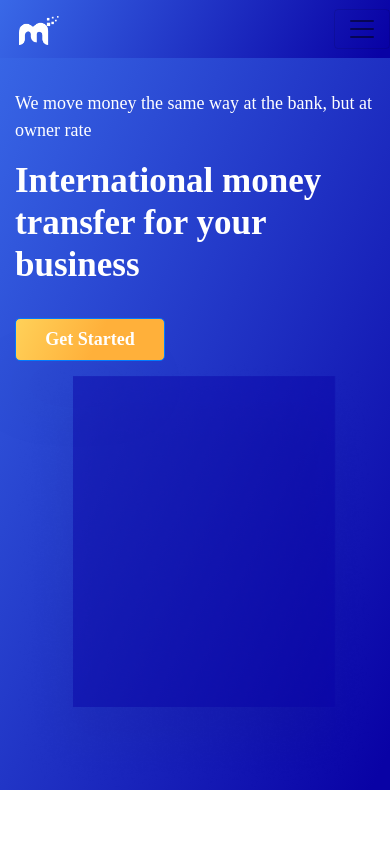
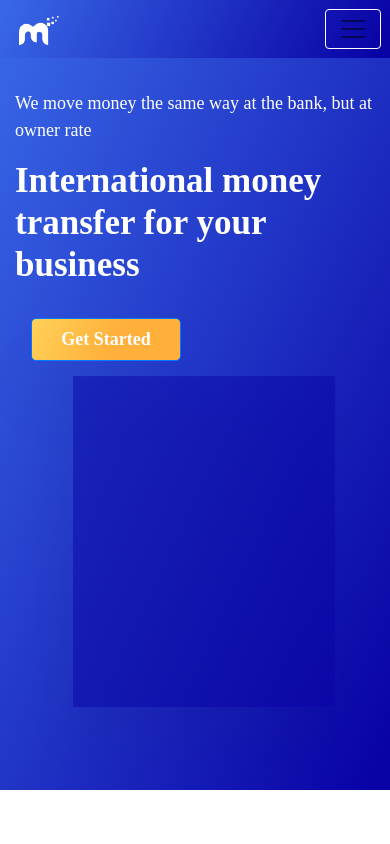
Before and after one commit to favour-chibueze/Money-Sender-Web-App, a plain HTML site: page index.html in a window 390 px wide. Shown: the top 844 px of the page. Drawn offline with nearby package versions, Linux system fonts and the light colour scheme; a web font is replaced by a local one.

Commit message:
initial commit

```diff
--- a/css/style.css
+++ b/css/style.css
@@ -19,6 +19,12 @@ section.banner-section {
 
 .navbar-light .navbar-toggler {
     color: #FFFFFF;
+}
+
+.navbar-light .navbar-toggler {
+    color: #FFFFFF;
+    border-color: #FFFFFF;
+    margin-right: 9px;
 }
 
 div#navbarTogglerDemo02 {
@@ -180,6 +186,14 @@ li a:hover,
         margin-left: 19px;
     }
 
+    ul.navbar-nav.navbar-fixed-top.ml-auto {
+        padding-left: 26px;
+    }
+
+    button.btn.btn-primary {
+        margin-left: 16px;
+    }
+
     section.banner-section {
         padding-top: 52px;
     }
```
